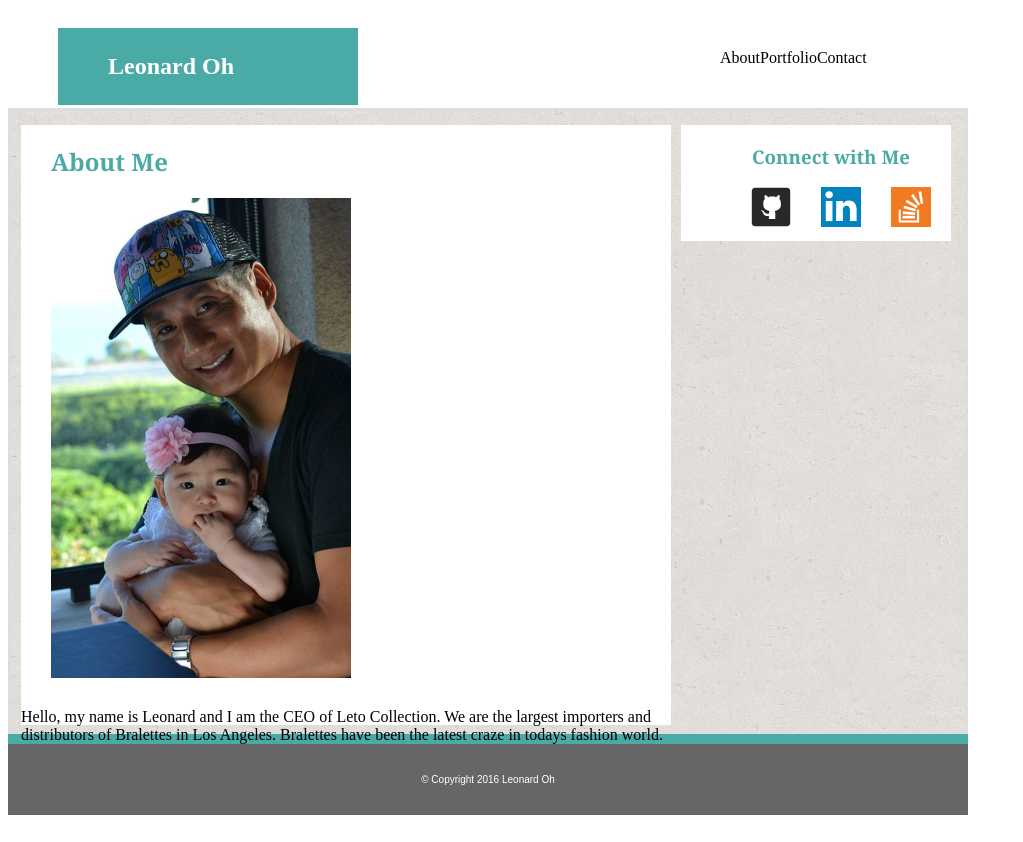
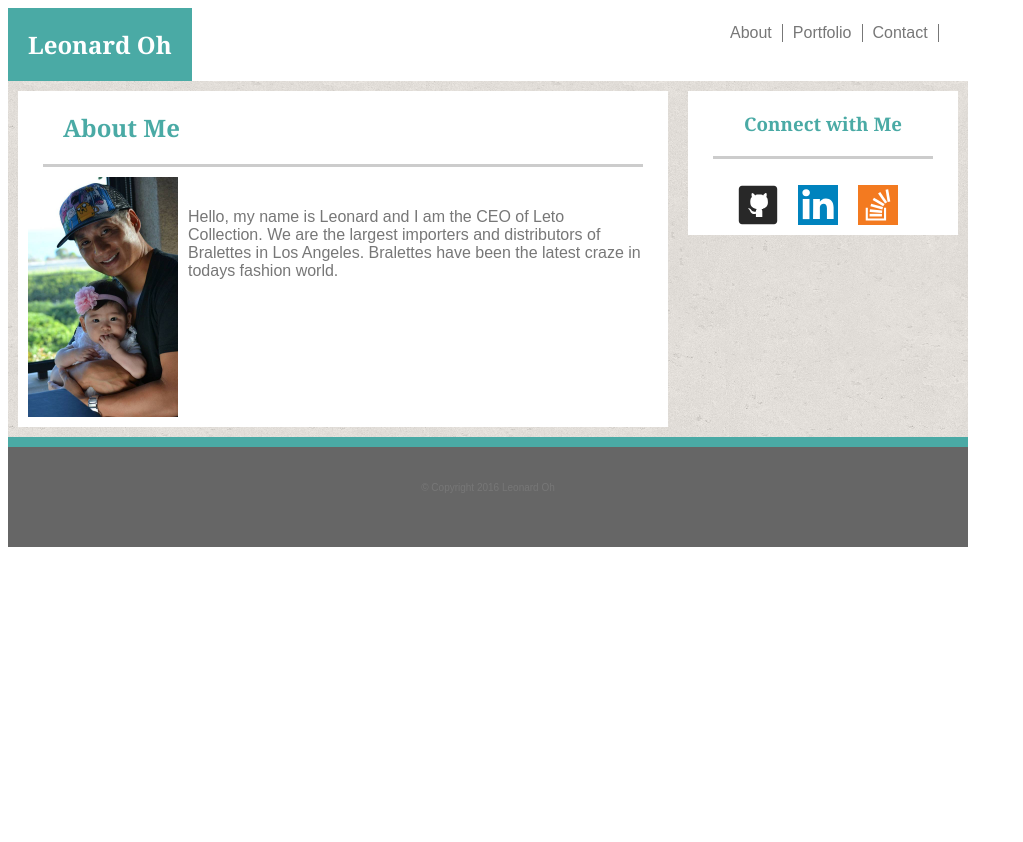
Before and after one commit to letocollection/Basic-Portfolio, a plain HTML site: page index.html in a window 1280 px wide. Shown: the whole page, without its empty margins (0-1023 px from the left). After the commit the page ends 800 px from the top, so only its background shows below. Drawn offline with Linux system fonts and the light colour scheme.

Commit message:
Updated Sunday Night

```diff
--- a/assets/css/style.css
+++ b/assets/css/style.css
@@ -1,101 +1,103 @@
 
-#header {
-	background-color: white;
-	width: 100%;
+header {
+	background: white;
+	clear: both;
+	overflow: auto;
+	width: 960px;
+}
+h1 {
+	background-color: #4aaaa5;
+	padding: 20px;
+	color: white;
+	float: left;
+	margin: 0;
+	font-family: 'Georgia', Times, Times New Roman, serif;
 }
 
 #toplinks {
 	float: right;
 	width: 30%;
-	padding-top: 25px;
-	padding-bottom: 25px;
 }
 
-#name {
+.links{
+	display: inline;
 	float: left;
-	width: 50%;
+	padding-right: 10px;
+	padding-left: 10px;
+	border-right: 1px solid;
+	border-color: #777777;
+	font-family: 'Arial', 'Helvetica Neue', Helvetica, sans-serif;
+	color: #777777;
+}
+h3,
+h2{
+	padding: 20px;
+	margin: 0;
+	border-bottom:solid #ccc;
+	margin-left: 25px;
+	margin-right: 25px;
+	color: #4aaaa5;
+	font-family: 'Georgia', Times, Times New Roman, serif;
+}
+h5{
+	font-family:'Arial', 'Helvetica Neue', Helvetica, sans-serif;
+	color: #777777;
+}
+.container2 {
+	overflow: auto;
+	width: 960px;
+	background: url("../images/cork-wallet.png");
 }
 
-h2,
-h3 {
-	color: #4aaaa5;
-	font-family: 'Georgia', Times, Times New Roman, serif;
-	margin-left: 30px;
+.connect {
+	background-color: white;
+	width: 270px;
+	text-align: center;
+	float: left;
+	margin: 10px;
 }
 
-body {
-		width: 960px;
+.about_me,
+.porfolio,
+.contact{
+	background-color: white;
+	width: 650px;
+	float:left;
+	margin: 10px;
+	overflow: auto;
 }
 
-img {
-	float:left
-	margin-right: 10px;
-	margin-bottom: 10px;
-	margin-left: 30px;
+p {
+	padding: 25px;
+	font-family: 'Arial', 'Helvetica Neue', Helvetica, sans-serif;
+	color: #777777;
 }
 
-li {
+img{
 	float: left;
-	display: inline;
-	}
-
-h1 {
-	background-color: #4aaaa5;
-	width: 250px;
-	margin-left: 50px;
-	color: white;
-	padding-left: 50px;
-	padding-top: 25px;
-	padding-bottom: 25px;
+	padding:10px;
 }
 
-
-.footer {
-	background-color: #666666;
-	padding-top: 20px;
-	padding-bottom: 20px;
-	text-align: center;
-	color: white;
-	font-family: "Arial", "Helvetica Neue", Helvetica, sans-serif;
-	font-size: 10px;
-	border-top-style: solid;
-	border-width: 10px;
-	border-color: #4aaaa5;
+.thumbnails{
+	display: inline;
+	padding: none;
+	list-style: none;
+	float: left;
+}
+.container3 {
+	height: 100px;
+	width: 960px;
 }
 
-.container1 {
-	height: 100px;
-	margin-left: 50px
-	background-color: white;
-
-}
-.container2 {
-	height: 620px;
-	background: url("../images/cork-wallet.png");
-	border-color: #dddddd;
-	border-style: solid;
-}
-
-.container3 {
+footer {
+	background-color: #666666;
+	text-align: center;
+	width: 960px;
+	color: white;
+	font-size: 10px;
+	border-top: 10px;
+	border-top-style: solid;
+	border-color: #4aaaa5;
+	clear: both;
 	height: 100px;
 }
-
-#about_me {
-	background-color: white;
-	width: 650px;
-	margin-left: 10px;
-	height: 600px;
-	float:left;
-	display: inline;
-}
-
-
-#connect {
-	background-color: white;
-	max-width: 270px;
-	width: 100%;
-	text-align: center;
-	float: left;
-	margin-left: 10px;
-
-}
--- a/index.html
+++ b/index.html
@@ -8,40 +8,38 @@
 	</head>
 
 	<body>
-		<div class="container1">
+		<header>
 			<section id="name">
 				<h1>Leonard Oh</h1>
 			</section>
 			<section id="toplinks">
-				<ul id="links">
-					<li>About</li>
-					<li>Portfolio</li>
-					<li>Contact</li>
+				<ul>
+					<li class="links">About</li>
+					<li class="links">Portfolio</li>
+					<li class="links">Contact</li>
 				</ul>
 			</section>
-		</div>
+		</header>
 	<div class="container2">
-		<section id ="about_me">
+		<section class="about_me">
 			<h2>About Me</h2>
-			<img src="assets/images/profile_picture.jpg" style="width:300px;height:480px;">
+			<img src="assets/images/profile_picture.jpg" style="width:150px;height:240px;">
 			<p>Hello, my name is Leonard and I am the CEO of Leto Collection. We are the largest importers and distributors of Bralettes in Los Angeles. Bralettes have been the latest craze in todays fashion world.
 			</p>
 		</section>
-		<section id="connect">
+		<section class="connect">
 			<h3>Connect with Me</h3>
 			<ul>
-				<li><img src="assets/images/git_logo.svg" style="width:40px;height:40px;"></li>
-				<li><img src="assets/images/linkedin_logo.svg" style="width:40px;height:40px;"></li>
-				<li><img src="assets/images/stack_logo.svg" style="width:40px;height:40px;"></li>
+				<li class="thumbnails"><img src="assets/images/git_logo.svg" style="width:40px;height:40px;"></li>
+				<li class="thumbnails"><img src="assets/images/linkedin_logo.svg" style="width:40px;height:40px;"></li>
+				<li class="thumbnails"><img src="assets/images/stack_logo.svg" style="width:40px;height:40px;"></li>
 			</ul>
 		</section>
 	</div>
-
 	</body>
-	<div class="container3">
-		<footer class="footer">
-				<p>&copy; Copyright 2016 Leonard Oh</p>
-		</footer>
-	</div>
-
-	</html>
+	<footer>
+		<div class="footer">
+			<p>&copy; Copyright 2016 Leonard Oh</p>
+		</div>
+	</footer>
+</html>
```
Also changed, not shown: contact.html (+20 -15 lines), portfolio.html (+23 -18 lines), assets/images/lana1.jpg (added), assets/images/lana2.jpg (added), assets/images/lana3.jpg (added), assets/images/leann1.jpg (added), assets/images/leann2.jpg (added), assets/images/me1.jpg (added), assets/images/wifey1.jpg (added).
